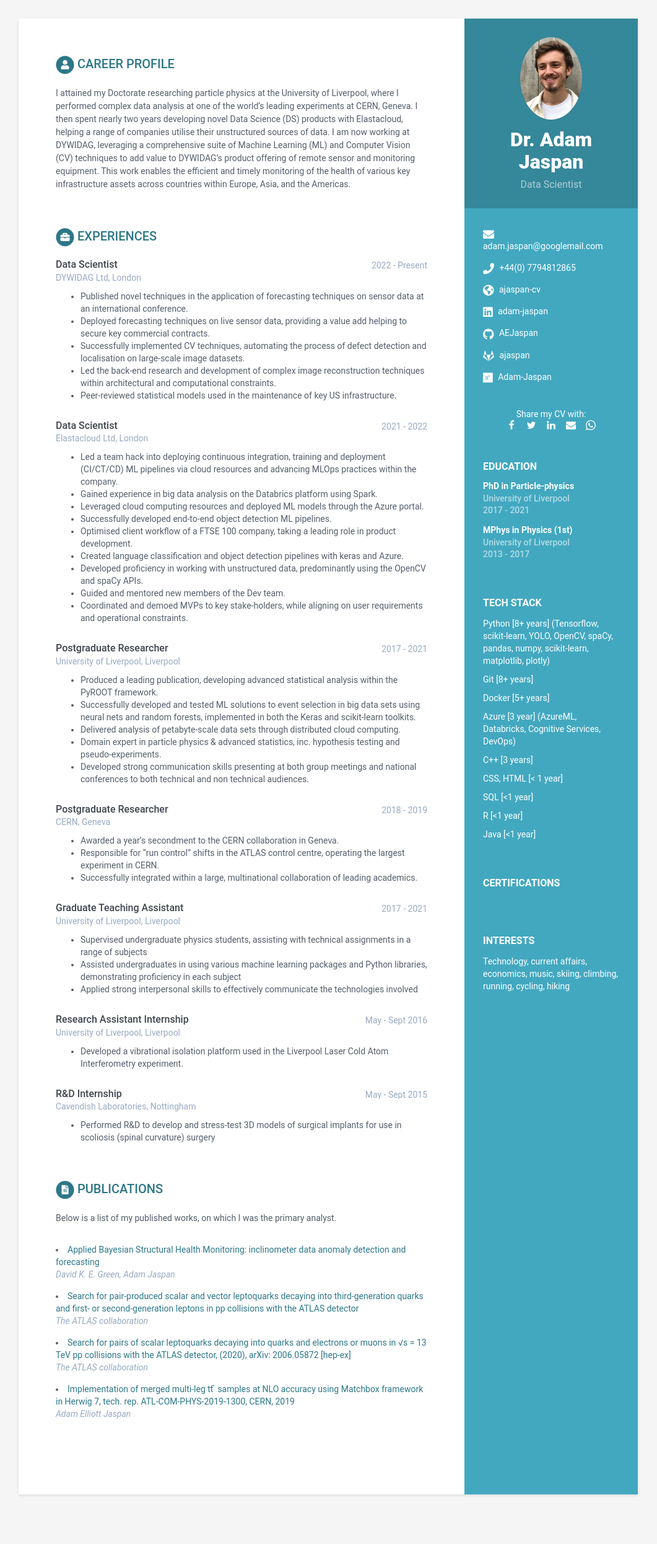
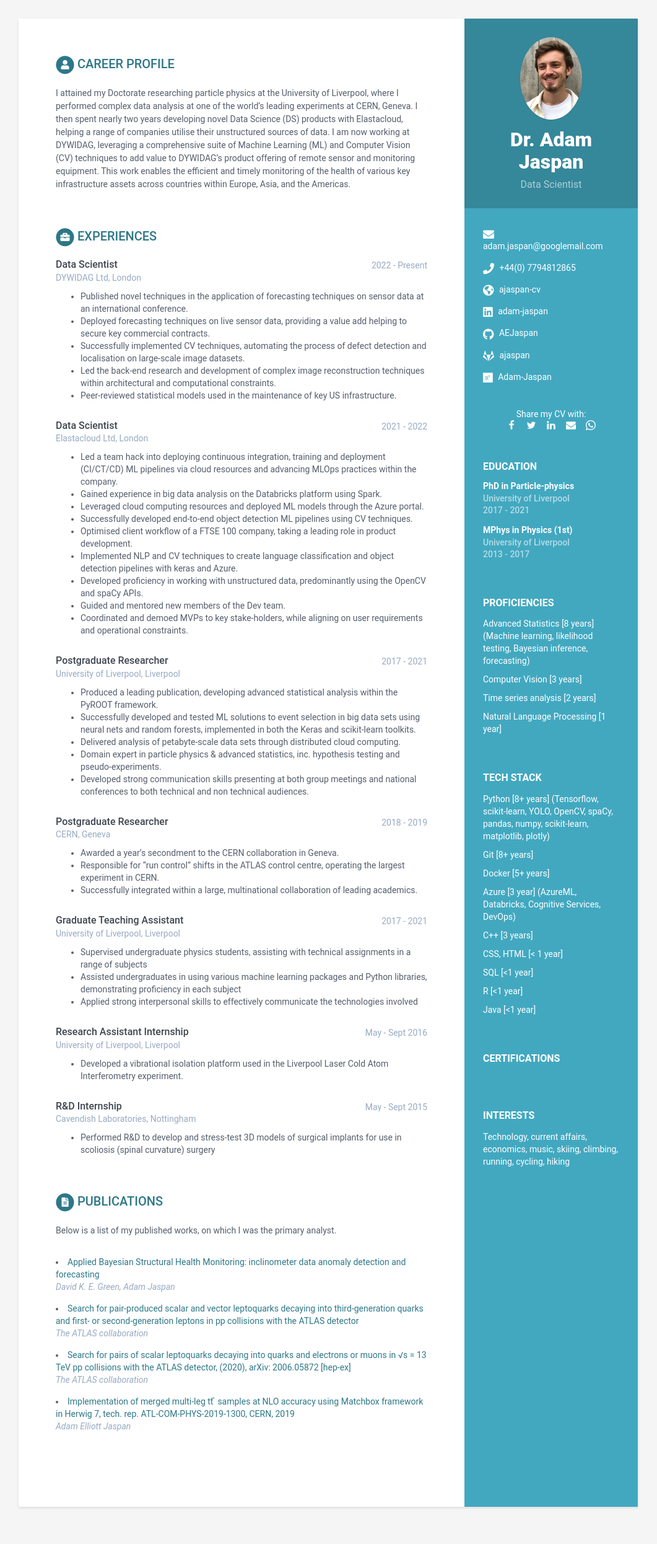
Before and after one commit to AEJaspan/my-cv, a Jekyll site: the page built from index.html, in a window 1280 px wide. Shown: the whole page at 62% size, without its empty margins (110-1171 px from the left). Built offline with Jekyll 4.4.1, drawn with Linux system fonts in a browser that asks for light colours; a script that is not in the unit is left out.

Commit message:
Adding proficiencies and pdf instructions.;

```diff
--- a/_data/data.yml
+++ b/_data/data.yml
@@ -25,6 +25,18 @@ sidebar:
     stack-overflow: # Number/Username, e.g. 123456/alandoe
     codewars:
     goodreads: # Number-Username, e.g. 123456-alandoe
+
+
+
+    proficiencies:
+    - item: Advanced Statistics [8 years] (Machine learning, likelihood testing, Bayesian inference, forecasting)
+      link:
+    - item: Computer Vision [3 years]
+      link:
+    - item: Time series analysis [2 years]
+      link:
+    - item: Natural Language Processing [1 year]
+      link:
 
     stack:
     # - item: Python [6+ years], C++ [4+ years], Keras [2+ years], Scikit-learn [2+ years], Numpy [2+ years], Pandas [2+ years], OpenCV [1 year], spaCy [1 year], Azure [1 year]
@@ -56,8 +68,6 @@ sidebar:
 
     - item: Java [<1 year]
       link:
-
-
 
     # - item: Keras [2+ years]
     #   link:
@@ -129,11 +139,11 @@ experiences:
       location: London
       details: |
           - Led a team hack into deploying continuous integration, training and deployment (CI/CT/CD) ML pipelines via cloud resources and advancing MLOps practices within the company.
-          - Gained experience in big data analysis on the Databrics platform using Spark.
+          - Gained experience in big data analysis on the Databricks platform using Spark.
           - Leveraged cloud computing resources and deployed ML models through the Azure portal.
-          - Successfully developed end-to-end object detection ML pipelines.
+          - Successfully developed end-to-end object detection ML pipelines using CV techniques.
           - Optimised client workflow of a FTSE 100 company, taking a leading role in product development.
-          - Created language classification and object detection pipelines with keras and Azure.
+          - Implemented NLP and CV techniques to create language classification and object detection pipelines with keras and Azure.
           - Developed proficiency in working with unstructured data, predominantly using the OpenCV and spaCy APIs.
           - Guided and mentored new members of the Dev team.
           - Coordinated and demoed MVPs to key stake-holders, while aligning on user requirements and operational constraints.
--- /dev/null
+++ b/_includes/proficiencies.html
@@ -0,0 +1,22 @@
+{% assign proficiencies = site.data.data.sidebar.proficiencies %}
+{% if proficiencies %}
+<div class="proficiencies-container container-block">
+
+  <h2 class="container-block-title">
+    Proficiencies
+  </h2>
+
+  <ul class="list-unstyled proficiencies-list">
+    {% for prof in proficiencies %}
+
+      {% if prof.link %}
+      <li><a href="{{ prof.link }}">{{ prof.item }}</a></li>
+      {% else %}
+      <li>{{ prof.item }}</li>
+      {% endif %}
+
+    {% endfor %}
+  </ul>
+
+</div><!--//proficiencies-->
+{% endif %}
--- a/_includes/sidebar.html
+++ b/_includes/sidebar.html
@@ -24,6 +24,7 @@
   {% endif %}
 
   {% include language.html %}
+  {% include proficiencies.html %}
   {% include stack.html %}
   {% include certifications.html %}
   {% include interests.html %}
--- a/_sass/_base.scss
+++ b/_sass/_base.scss
@@ -143,6 +143,16 @@ p {
     }
 
     .stack-list {
+        margin-bottom: 0;
+        li {
+            margin-bottom: 10px;
+            &:last-child {
+                margin-bottom: 0;
+            }
+        }
+    }
+
+    .proficiencies-list {
         margin-bottom: 0;
         li {
             margin-bottom: 10px;
```
Also changed, not shown: README.md.
